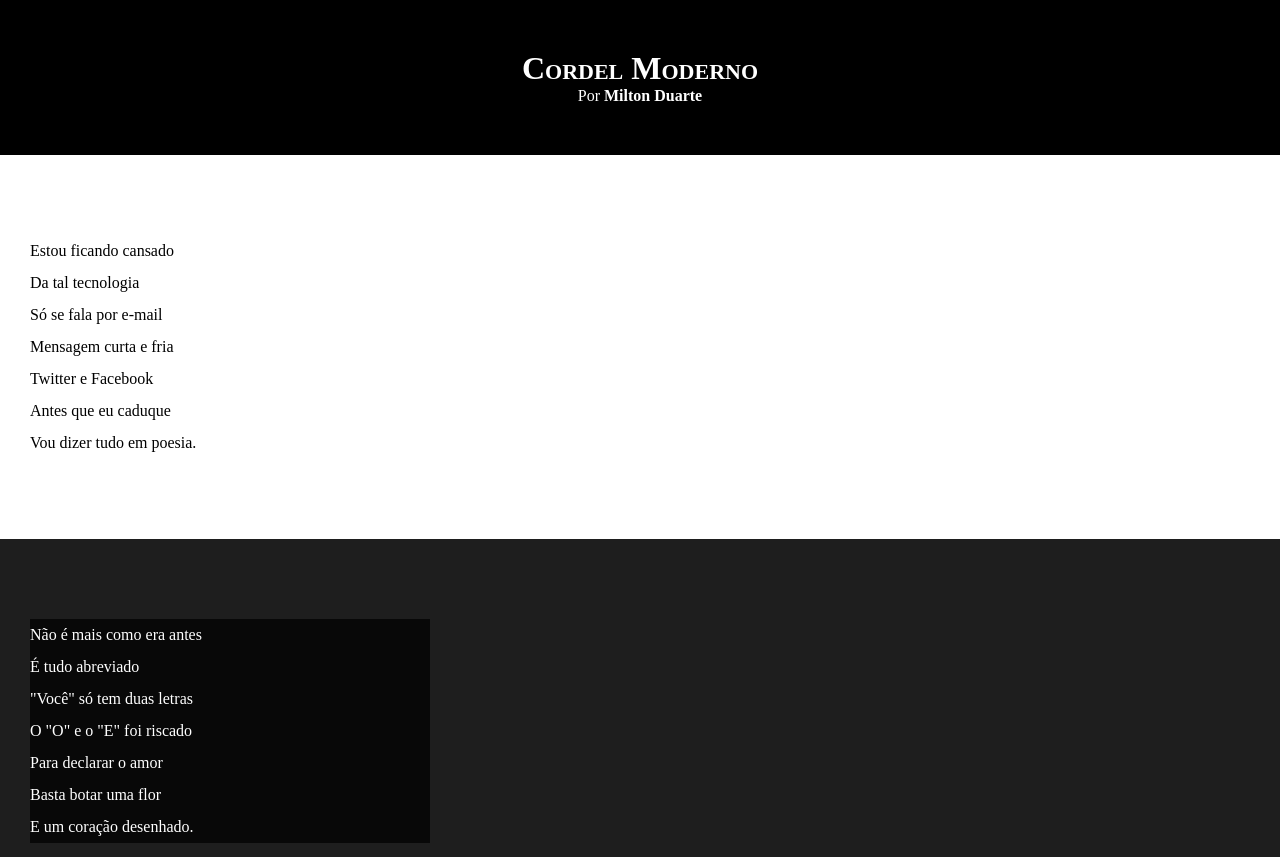
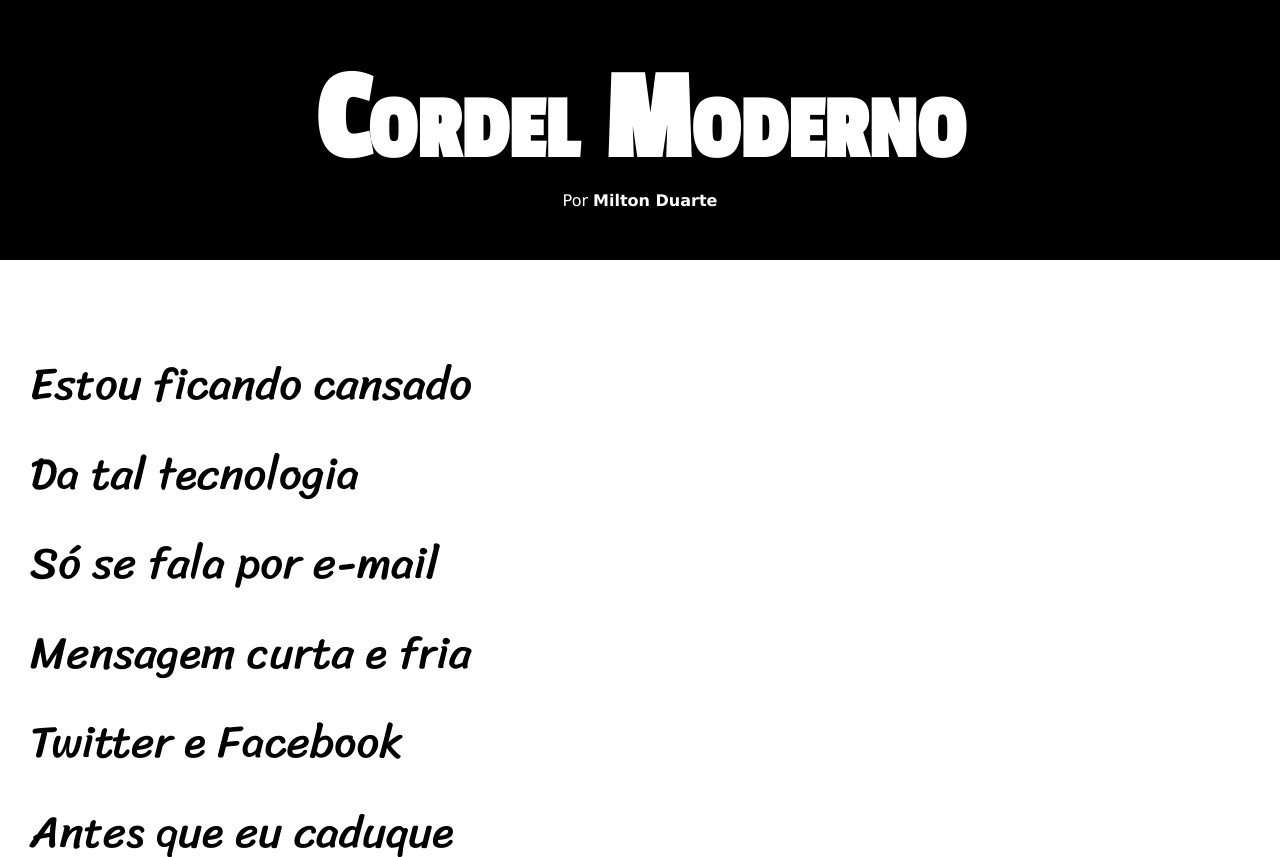
Before and after one commit to Yokobataki/html-css, a plain HTML site: page desafios/d012/index.html in a window 1280 px wide. Shown: the top 857 px of the page. Drawn offline with Linux system fonts and the light colour scheme.

Commit message:
Update style.css

```diff
--- a/desafios/d012/estilo/style.css
+++ b/desafios/d012/estilo/style.css
@@ -1,13 +1,23 @@
 @charset "UTF-8";
+
+@import url('https://fonts.googleapis.com/css2?family=Passion+One&family=Sriracha&display=swap');
+
+:root {
+    --fonte1: Verdana, Geneva, Tahoma, sans-serif;
+    --fonte2: 'Passion One', 'cursive';
+    --fonte3: 'Sriracha', 'cursive';
+}
 
 * {
     margin: 0px;
     padding: 0px;
+    font-size: 1em;
 }
 
 html, body {
     min-height: 100vh;
     background-color: darkgray;
+    font-family: var(--fonte1);
 }
 
 header {
@@ -19,6 +29,8 @@ header {
 header > h1 {
     padding-top: 50px;
     font-variant: small-caps;
+    font-family: var(--fonte2);
+    font-size: 10vw;
 }
 
 header > p {
@@ -40,6 +52,8 @@ section {
     padding-bottom: 10vh;
     padding-left: 30px;
     line-height: 2em;
+    font-family: var(--fonte3);
+    font-size: 3.5vw;
 }
 
 section.normal {
@@ -53,7 +67,8 @@ section.imagem {
 }
 
 section.imagem > p {
-    width: 400px;
+    display: inline-block;
+    padding: 5px;
     background-color: rgba(0, 0, 0, 0.750);
 }
 
```
